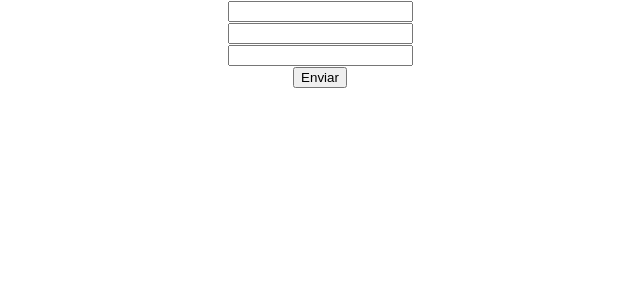
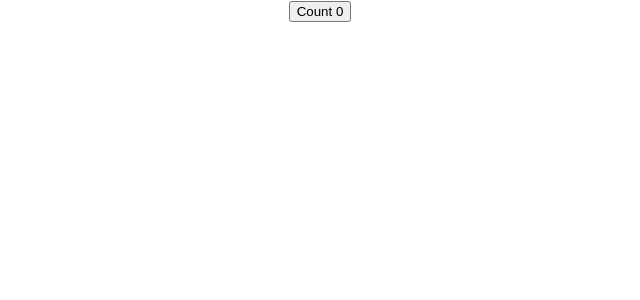
Before and after one commit to esleyms/Base-React, a React (Create React App) app: page / in a window 1280 px wide. Shown: the top 300 px of the page, without its empty margins (320-960 px from the left). Built offline with nearby package versions, Linux system fonts and the light colour scheme.

Commit message:
45 - React Hooks Tutorial - 2 - useState Hook

```diff
--- a/src/App.js
+++ b/src/App.js
@@ -1,7 +1,8 @@
 import React, { Component } from 'react';
 import './App.css';
-//import PostList from './Components/PostList';
-import PostForm from './Components/PostForm';
+import ClassCounter from './Components/ClassCounter';
+import HookCounter from './Components/HookCounter';
+
 
 
 class App extends Component {
@@ -9,9 +10,8 @@
     return (
       <div className="App">
 
-        <PostForm/>
-
-       {/*<PostList/>*/}
+     {/*<ClassCounter/>*/}
+     <HookCounter/>
       </div>
     )
   }
--- /dev/null
+++ b/src/Components/ClassCounter.js
@@ -0,0 +1,27 @@
+import React, { Component } from 'react'
+
+class ClassCounter extends Component {
+    constructor(props) {
+      super(props)
+
+      this.state = {
+         count: 0
+      }
+    }
+
+    incrementCount = () => {
+        this.setState( {
+            count: this.state.count + 1
+        })
+    }
+
+  render() {
+    return (
+      <div>
+        <button onClick={this.incrementCount}>Count {this.state.count} </button>
+      </div>
+    )
+  }
+}
+
+export default ClassCounter
--- /dev/null
+++ b/src/Components/HookCounter.js
@@ -0,0 +1,14 @@
+import React, {useState} from 'react'
+
+function HookCounter() {
+
+    const [count, setCount] = useState (0)
+
+  return (
+    <div>
+      <button onClick={()=>setCount(count + 1)} >Count {count} </button>
+    </div>
+  )
+}
+
+export default HookCounter
```
